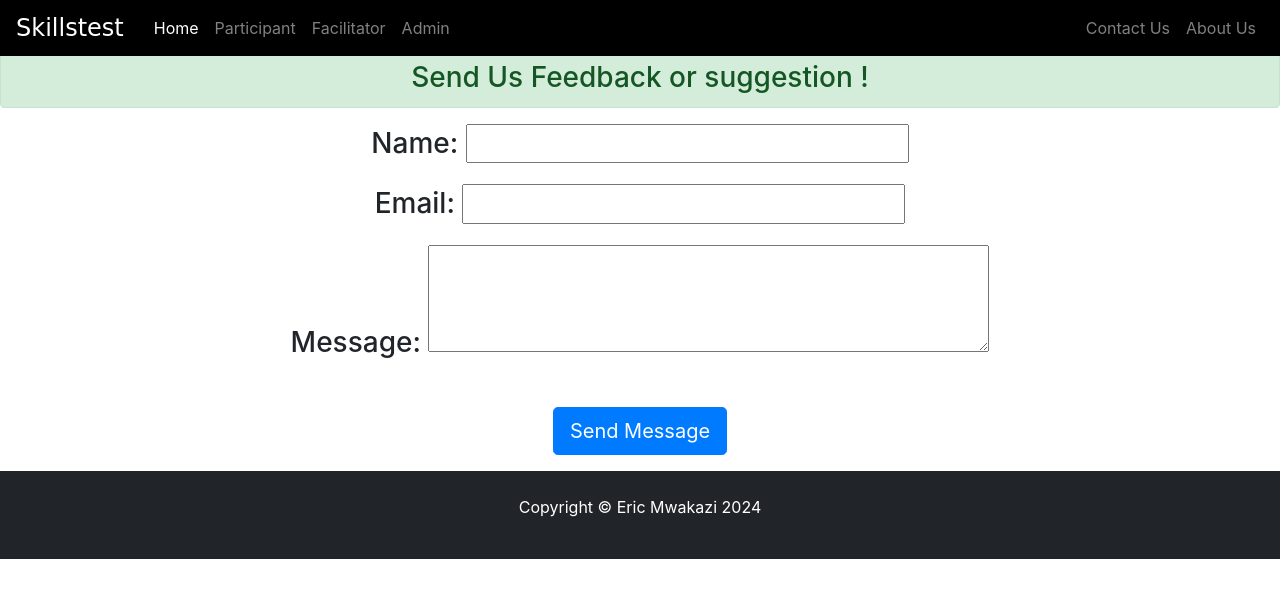
After one commit to Neivanny1/skillstest, a Django app: page /contactus/ in a window 1280 px wide. The commit adds this page. Shown: the top 598 px of the page. Run offline with Django 4.2, Linux system fonts and the light colour scheme; some libraries are stand-ins or nearby versions.

Commit message:
added about and contact

```diff
--- /dev/null
+++ b/challenge/forms.py
@@ -0,0 +1,8 @@
+from django import forms
+from django.contrib.auth.models import User
+from . import models
+
+class ContactusForm(forms.Form):
+    Name = forms.CharField(max_length=30)
+    Email = forms.EmailField()
+    Message = forms.CharField(max_length=500,widget=forms.Textarea(attrs={'rows': 3, 'cols': 30}))
--- /dev/null
+++ b/challenge/urls.py
@@ -0,0 +1,8 @@
+# challenge/urls.py
+from django.urls import path
+from . import views
+from django.contrib.auth.views import LogoutView
+
+urlpatterns = [
+    path('', views.home_view, name='home'),
+]
--- a/challenge/views.py
+++ b/challenge/views.py
@@ -2,7 +2,14 @@ from django.shortcuts import render, redirect
 from django.http import HttpResponseRedirect
 from participant.views import is_participant
 from django.contrib.auth.models import User
-# Create your views here.
+from django.core.mail import send_mail
+from . import forms,models
+from django.conf import settings
+from django.urls import reverse
+
+'''
+Handles home page display
+'''
 def home_view(request):
     if request.user.is_authenticated:
         return HttpResponseRedirect('afterlogin')
@@ -11,7 +18,8 @@ def home_view(request):
 
 def afterlogin_view(request):
     if is_participant(request.user):
-        return redirect('participant/participantdashboard')
+        url = reverse('participantdashboard')
+        return redirect(url)
 
     # elif is_teacher(request.user):
     #     accountapproval=TMODEL.Teacher.objects.all().filter(user_id=request.user.id,status=True)
@@ -22,5 +30,23 @@ def afterlogin_view(request):
     # else:
     #     return redirect('admin-dashboard')
 
+'''
+Handles aboout information
+'''
 def aboutus_view(request):
-    return render(request,'aboutus.html')
+    return render(request,'about.html')
+
+'''
+Handles contact information
+'''
+def contactus_view(request):
+    sub = forms.ContactusForm()
+    if request.method == 'POST':
+        sub = forms.ContactusForm(request.POST)
+        if sub.is_valid():
+            email = sub.cleaned_data['Email']
+            name=sub.cleaned_data['Name']
+            message = sub.cleaned_data['Message']
+            send_mail(str(name)+' || '+str(email),message,settings.EMAIL_HOST_USER, settings.EMAIL_RECEIVING_USER, fail_silently = False)
+            return render(request, 'onsend.html')
+    return render(request, 'contact.html', {'form':sub})
--- a/participant/urls.py
+++ b/participant/urls.py
@@ -3,7 +3,7 @@ from participant import views
 from django.contrib.auth.views import LoginView, LogoutView
 
 urlpatterns = [
-    path('participantlogin', LoginView.as_view(template_name='participant/login.html'), name='participantlogin'),
-    path('participantsignup', views.participant_signup_view, name='participantsignup'),
-    path('participantdashboard', views.participant_dashboard_view, name='participantdashboard'),
+    path('participantlogin/', LoginView.as_view(template_name='participant/login.html'), name='participantlogin'),
+    path('participantsignup/', views.participant_signup_view, name='participantsignup'),
+    path('participantdashboard/', views.participant_dashboard_view, name='participantdashboard'),
 ]
--- a/skillstest/urls.py
+++ b/skillstest/urls.py
@@ -1,31 +1,17 @@
-"""skillstest URL Configuration
-
-The `urlpatterns` list routes URLs to views. For more information please see:
-    https://docs.djangoproject.com/en/3.0/topics/http/urls/
-Examples:
-Function views
-    1. Add an import:  from my_app import views
-    2. Add a URL to urlpatterns:  path('', views.home, name='home')
-Class-based views
-    1. Add an import:  from other_app.views import Home
-    2. Add a URL to urlpatterns:  path('', Home.as_view(), name='home')
-Including another URLconf
-    1. Import the include() function: from django.urls import include, path
-    2. Add a URL to urlpatterns:  path('blog/', include('blog.urls'))
-"""
+# skillstest/urls.py
 from django.contrib import admin
 from django.urls import path, include
-from challenge import views
-from django.contrib.auth.views import LogoutView, LoginView
+from challenge import views as challenge_views
+from django.contrib.auth.views import LogoutView
+
 
 urlpatterns = [
-    path('',views.home_view,name=''),
+    path('', challenge_views.home_view, name='home'),
     path('admin/', admin.site.urls),
-    path('participant/',include('participant.urls')),
-
-    path('',views.home_view,name=''),
-    path('logout', LogoutView.as_view(template_name='logout.html'),name='logout'),
-    path('aboutus', views.aboutus_view),
-    # path('contactus', views.contactus_view),
-    path('afterlogin', views.afterlogin_view,name='afterlogin'),
+    path('participant/', include('participant.urls')),
+    path('challenge/', include('challenge.urls')),
+    path('logout/', LogoutView.as_view(template_name='logout.html'), name='logout'),
+    path('afterlogin/', challenge_views.afterlogin_view, name='afterlogin'),
+    path('contactus/', challenge_views.contactus_view, name='contactus'),
+    path('aboutus/', challenge_views.aboutus_view, name='aboutus'),
 ]
--- /dev/null
+++ b/templates/contact.html
@@ -0,0 +1,29 @@
+<!DOCTYPE html>
+{% load static %}
+<html lang="en" dir="ltr">
+<head>
+    <title>
+        {% block title %} skillstest | Contact Us {% endblock %}
+    </title>
+  <meta name="viewport" content="width=device-width, initial-scale=1, shrink-to-fit=no">
+</head>
+<body>
+  {% include "navbar.html" %}
+  <br><br>
+  <center>
+    <h3 class='alert alert-success'>Send Us Feedback or suggestion !</h3>
+    <form method="POST" autocomplete="off">
+      <!-- Very Important csrf Token -->
+      {% csrf_token %}
+      <div class="form-group">
+        <p>
+        <h3>{{ form.as_p }}</h3>
+        </p>
+        <br>
+        <input type="submit" value="Send Message" class='btn btn-primary btn-lg'>
+      </div>
+    </form>
+  </center>
+  {% include "footer.html" %}
+</body>
+</html>
--- a/templates/index.html
+++ b/templates/index.html
@@ -34,7 +34,7 @@
       <tr>
           <!-- <td> <a href="/student/studentsignup" class="btn btn-primary btn-lg" style="padding-right: 35px;"><i class="fa fa-user-plus" aria-hidden="true"></i>Student</a></td>
           <td><a href="/teacher/teachersignup" class="btn btn-primary btn-lg" style="padding-right: 35px;"><i class="fa fa-user-plus" aria-hidden="true"></i>Teacher</a></td> -->
-          <td> <a href="#" class="btn btn-primary btn-lg" style="padding-right: 35px;"><i class="fa fa-user-plus" aria-hidden="true"></i>Participant</a></td>
+          <td> <a href="participant/participantsignup" class="btn btn-primary btn-lg" style="padding-right: 35px;"><i class="fa fa-user-plus" aria-hidden="true"></i>Participant</a></td>
           <td><a href="#" class="btn btn-primary btn-lg" style="padding-right: 35px;"><i class="fa fa-user-plus" aria-hidden="true"></i>Facilitator</a></td>
       </tr>
       <td colspan="4" class="section-heading">OR</td>
@@ -44,7 +44,7 @@
       <tr>
           <!-- <td><a href="/student/studentlogin" class="btn btn-primary btn-lg btn-info" style="padding-right: 35px;"><i class="fa fa-sign-in" aria-hidden="true"></i>Student</a> </td>
           <td><a href="/teacher/teacherlogin" class="btn  btn-primary btn-lg btn-info" style="padding-right: 35px;"><i class="fa fa-sign-in" aria-hidden="true"></i>Teacher</a> </td> -->
-          <td><a href="participant/participant" class="btn btn-primary btn-lg btn-info" style="padding-right: 35px;"><i class="fa fa-sign-in" aria-hidden="true"></i>Participant</a> </td>
+          <td><a href="participant/participantlogin" class="btn btn-primary btn-lg btn-info" style="padding-right: 35px;"><i class="fa fa-sign-in" aria-hidden="true"></i>Participant</a> </td>
           <td><a href="#" class="btn  btn-primary btn-lg btn-info" style="padding-right: 35px;"><i class="fa fa-sign-in" aria-hidden="true"></i>Facilitator</a> </td>
       </tr>
   </table>
--- a/templates/navbar.html
+++ b/templates/navbar.html
@@ -22,6 +22,9 @@
 
     }
   </style>
+    <title>
+      {% block title %} skillstest | Home {% endblock %}
+    </title>
 </head>
 <body>
   <div class="bs-example">
@@ -43,9 +46,8 @@
           <a href="#" class="nav-item nav-link">Admin</a>
         </div>
         <div class="navbar-nav">
-          <!--<a href="/contactus" class="nav-item nav-link">Contact Us</a> -->
+          <a href="/contactus" class="nav-item nav-link">Contact Us</a>
           <a href="/aboutus" class="nav-item nav-link">About Us</a>
-          <a href="#" class="nav-item nav-link">Contact Us</a>
         </div>
       </div>
     </nav>
--- a/templates/participant/signup.html
+++ b/templates/participant/signup.html
@@ -56,7 +56,10 @@
         {% render_field participantForm.profile_pic|attr:'required:true' class="form-control" placeholder="" %}
       </div>
     </div>
-  <button type="submit" class="btn btn-primary">Sign Up</button>
+  <button type="submit" class="btn btn-primary">Sign Up</button> <br>
+  <p>Already have an account?
+    <a href="participantlogin" class="btn btn-primary btn-lg btn-info"><i class="fa fa-sign-in"></i>Login</a>
+  </p>
 </form>
 <br><br>
 {% include "footer.html" %}
```
Also changed, not shown: templates/onsend.html (added, +33 -0 lines), templates/about.html (renamed from templates/aboutus.html).
